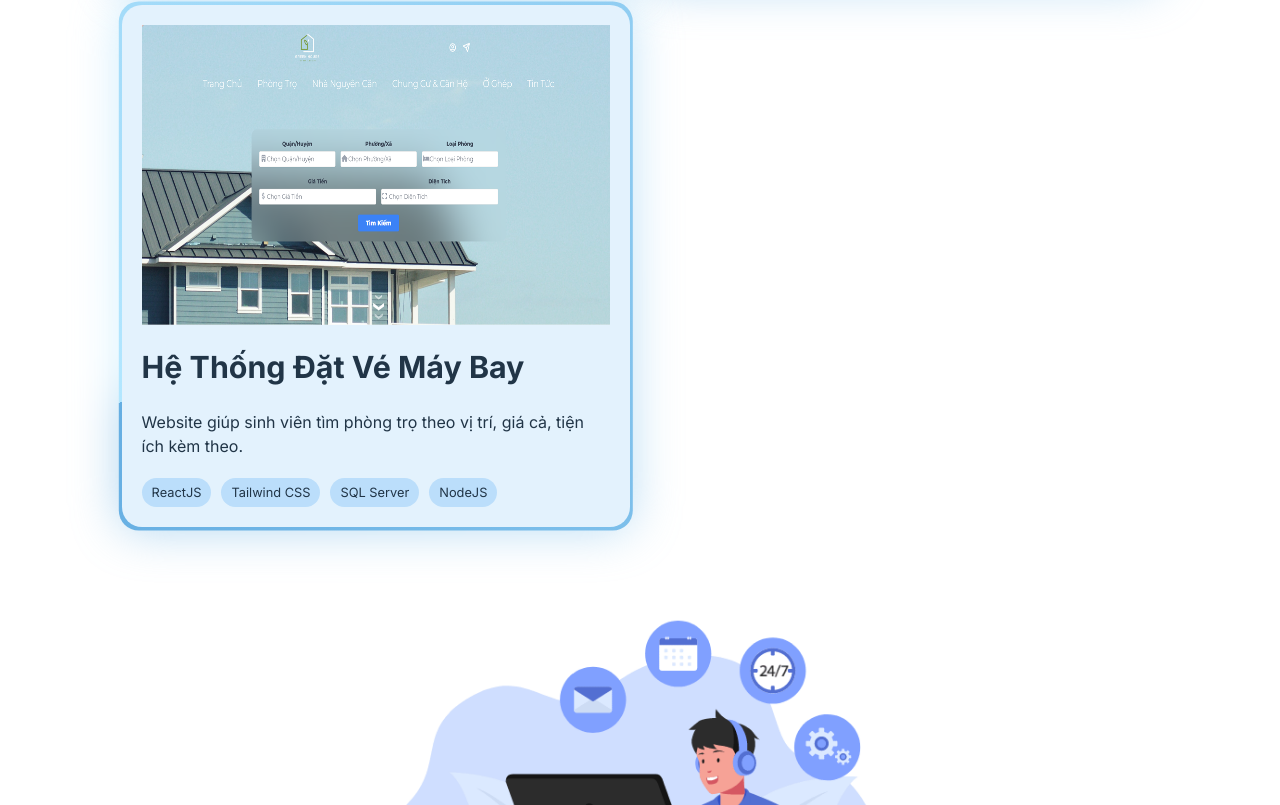
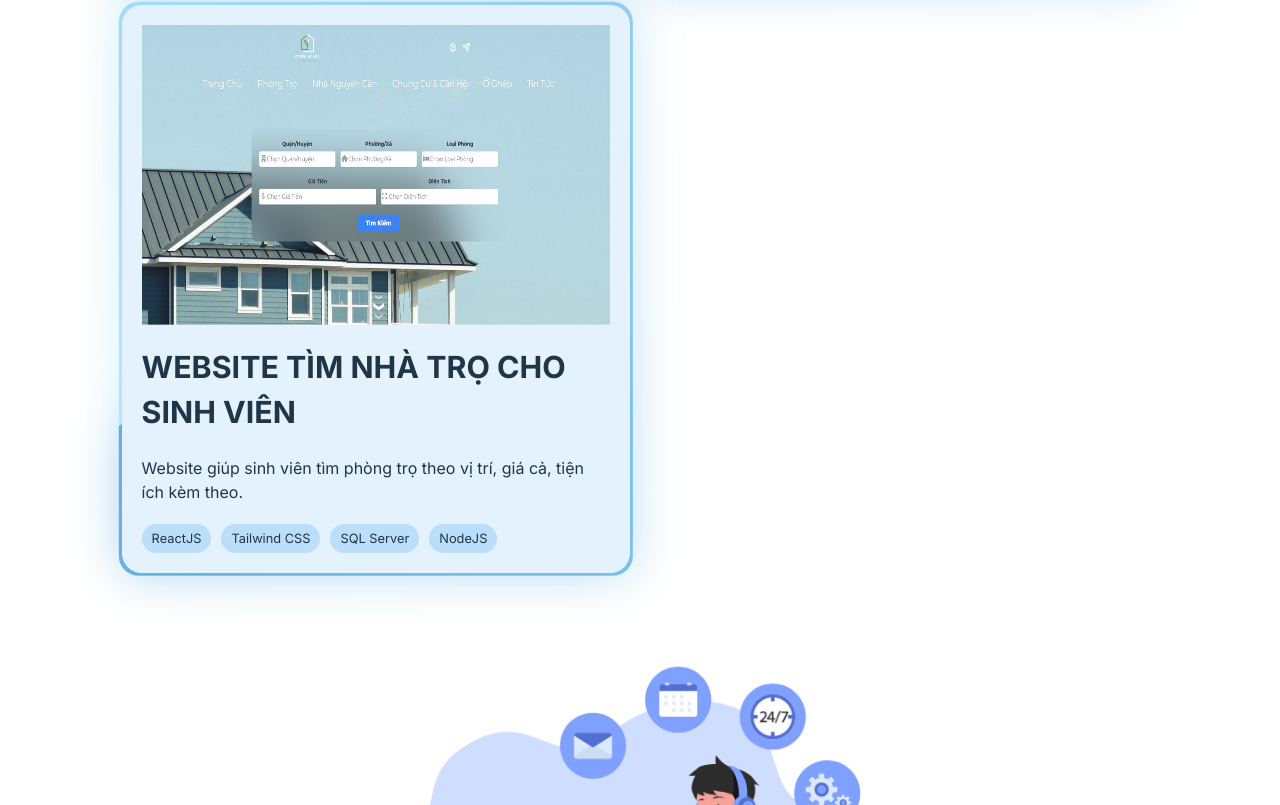
Before and after one commit to thidtp/web-blog, a React (Vite) app: page / in a window 1280 px wide. Shown: the part 3696-4501 px from the top of the page. Built offline with nearby package versions, Linux system fonts and the light colour scheme.

Commit message:
Fix title project

```diff
--- a/src/constants/Project.js
+++ b/src/constants/Project.js
@@ -29,7 +29,7 @@ export const projectContent = [
         technologies: ["C#", "SQL Server", "HTML & CSS", "JavaScript"],
     },
     {
-        title: "Hệ Thống Đặt Vé Máy Bay",
+        title: "WEBSITE TÌM NHÀ TRỌ CHO SINH VIÊN",
         description: "Website giúp sinh viên tìm phòng trọ theo vị trí, giá cả, tiện ích kèm theo.",
         image: projectImage5,
         technologies: ["ReactJS", "Tailwind CSS", "SQL Server", "NodeJS"],
```
